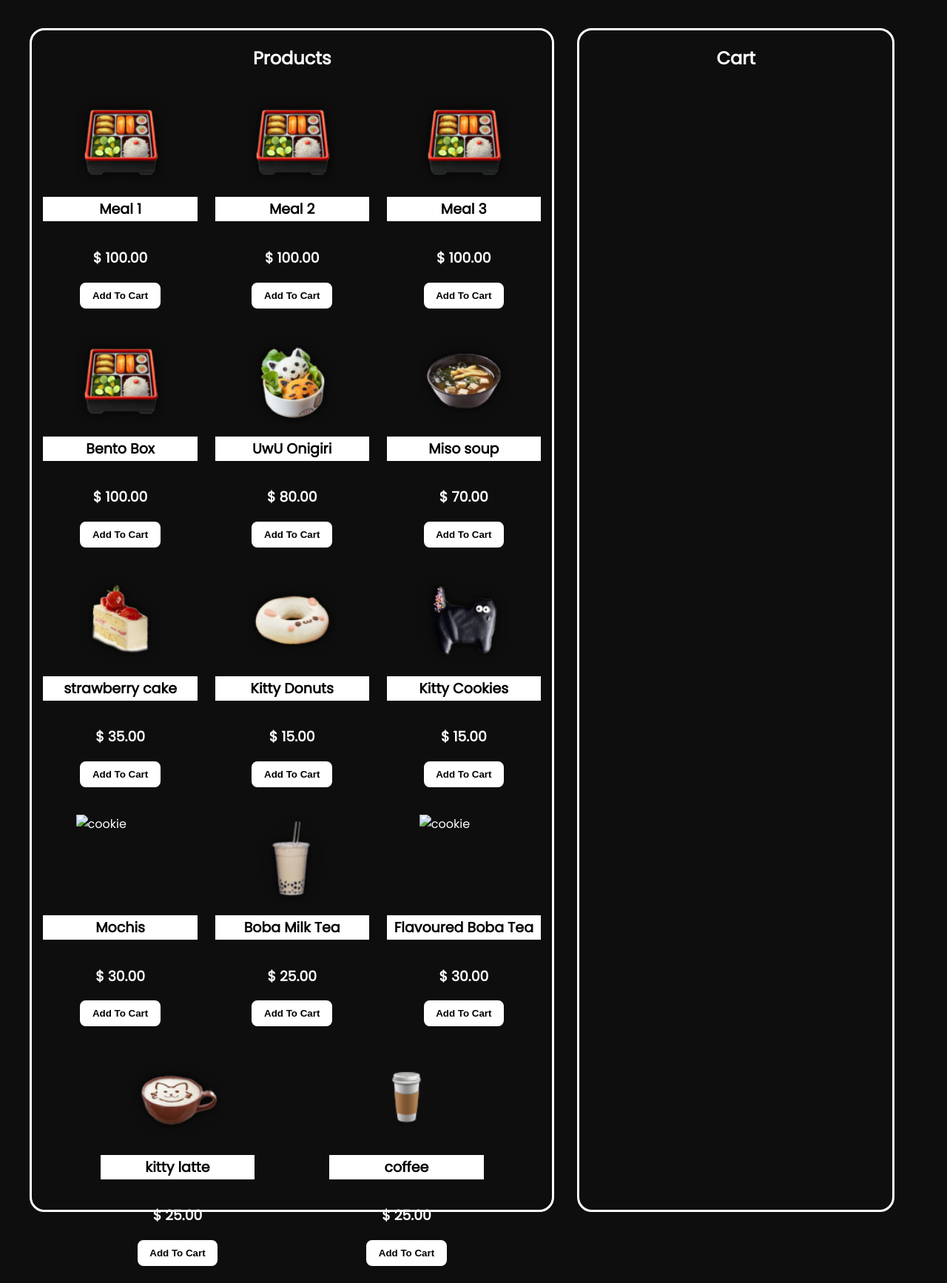
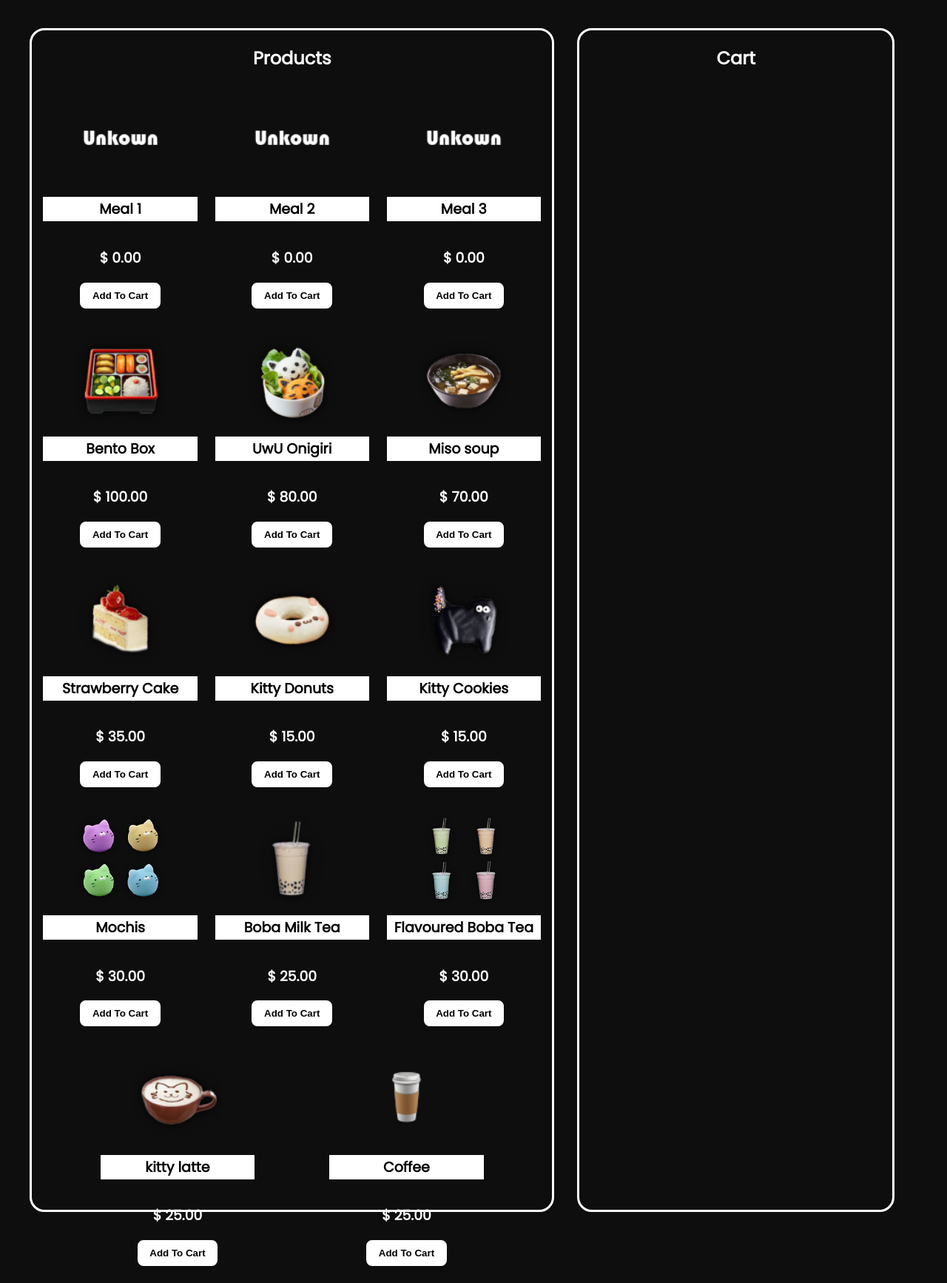
Before and after one commit to hanyalgmy/calculator, a plain HTML site: page index.html in a window 1280 px wide. Shown: the part 360-2094 px from the top of the page at 74% size. Drawn offline with Linux system fonts and the light colour scheme.

Commit message:
Update index.html

```diff
--- a/index.html
+++ b/index.html
@@ -1,10 +1,13 @@
 <!DOCTYPE html>
 <html lang="en">
+
 <head>
   <meta charset="UTF-8" />
   <meta name="viewport" content="width=device-width, initial-scale=1.0" />
   <meta http-equiv="X-UA-Compatible" content="ie=edge" />
-    <link rel="stylesheet" href="https://cdnjs.cloudflare.com/ajax/libs/font-awesome/6.1.1/css/all.min.css" integrity="sha512-KfkfwYDsLkIlwQp6LFnl8zNdLGxu9YAA1QvwINks4PhcElQSvqcyVLLD9aMhXd13uQjoXtEKNosOWaZqXgel0g==" crossorigin="anonymous" referrerpolicy="no-referrer" />
+  <link rel="stylesheet" href="https://cdnjs.cloudflare.com/ajax/libs/font-awesome/6.1.1/css/all.min.css"
+    integrity="sha512-KfkfwYDsLkIlwQp6LFnl8zNdLGxu9YAA1QvwINks4PhcElQSvqcyVLLD9aMhXd13uQjoXtEKNosOWaZqXgel0g=="
+    crossorigin="anonymous" referrerpolicy="no-referrer" />
 
   <link rel="stylesheet" href="style.css" />
   <title>UwU Café</title>
@@ -14,37 +17,38 @@
     <img src="img/white.png" alt="">
   </div>
 </head>
+
 <body>
   <main class="main-container">
     <section class="section">
       <h2 class="section-title">Products</h2>
       <div class="products">
         <div class="product">
-            <img class="product-image" src="img/bento.png" alt="bento-box" />
+          <img class="product-image" src="img/un.png" alt="Meal 1" />
           <h2 class="product-name">Meal 1</h2>
-            <h3 class="product-price">100.00</h3>
+          <h3 class="product-price">0.00</h3>
           <button class="btn btn-primary" data-action="add-to-cart">
             Add To Cart
           </button>
         </div>
         <div class="product">
-            <img class="product-image" src="img/bento.png" alt="bento-box" />
+          <img class="product-image" src="img/un.png" alt="Meal 2" />
           <h2 class="product-name">Meal 2</h2>
-            <h3 class="product-price">100.00</h3>
+          <h3 class="product-price">0.00</h3>
           <button class="btn btn-primary" data-action="add-to-cart">
             Add To Cart
           </button>
         </div>
         <div class="product">
-            <img class="product-image" src="img/bento.png" alt="bento-box" />
+          <img class="product-image" src="img/un.png" alt="Meal 3" />
           <h2 class="product-name">Meal 3</h2>
-            <h3 class="product-price">100.00</h3>
+          <h3 class="product-price">0.00</h3>
           <button class="btn btn-primary" data-action="add-to-cart">
             Add To Cart
           </button>
         </div>
         <div class="product">
-            <img class="product-image" src="img/bento.png" alt="bento-box" />
+          <img class="product-image" src="img/bento.png" alt="Bento Box" />
           <h2 class="product-name">Bento Box</h2>
           <h3 class="product-price">100.00</h3>
           <button class="btn btn-primary" data-action="add-to-cart">
@@ -52,7 +56,7 @@
           </button>
         </div>
         <div class="product">
-            <img class="product-image" src="img/onigiri.png" alt="onigiri" />
+          <img class="product-image" src="img/onigiri.png" alt="Onigiri" />
           <h2 class="product-name">UwU Onigiri</h2>
           <h3 class="product-price">80.00</h3>
           <button class="btn btn-primary" data-action="add-to-cart">
@@ -60,7 +64,7 @@
           </button>
         </div>
         <div class="product">
-            <img class="product-image" src="img/miso.png" alt="miso"/>
+          <img class="product-image" src="img/miso.png" alt="Miso Soup" />
           <h2 class="product-name">Miso soup</h2>
           <h3 class="product-price">70.00</h3>
           <button class="btn btn-primary" data-action="add-to-cart">
@@ -68,15 +72,15 @@
           </button>
         </div>
         <div class="product">
-            <img class="product-image" src="img/cake.png" alt="smoothie" />
-            <h2 class="product-name">strawberry cake</h2>
+          <img class="product-image" src="img/cake.png" alt="Cake" />
+          <h2 class="product-name">Strawberry Cake</h2>
           <h3 class="product-price">35.00</h3>
           <button class="btn btn-primary" data-action="add-to-cart">
             Add To Cart
           </button>
         </div>
         <div class="product">
-            <img class="product-image" src="img/catdonut.png" alt="water" />
+          <img class="product-image" src="img/catdonut.png" alt="Donut" />
           <h2 class="product-name">Kitty Donuts</h2>
           <h3 class="product-price">15.00</h3>
           <button class="btn btn-primary" data-action="add-to-cart">
@@ -84,7 +88,7 @@
           </button>
         </div>
         <div class="product">
-            <img class="product-image" src="img/catcookie.png" alt="cookie" />
+          <img class="product-image" src="img/catcookie.png" alt="Cookie" />
           <h2 class="product-name">Kitty Cookies</h2>
           <h3 class="product-price">15.00</h3>
           <button class="btn btn-primary" data-action="add-to-cart">
@@ -93,7 +97,7 @@
         </div>
 
         <div class="product">
-            <img class="product-image" src="img/mochiblue.png" alt="cookie" />
+          <img class="product-image" src="img/mochis.png" alt="Mochis" />
           <h2 class="product-name">Mochis</h2>
           <h3 class="product-price">30.00</h3>
           <button class="btn btn-primary" data-action="add-to-cart">
@@ -102,7 +106,7 @@
         </div>
 
         <div class="product">
-            <img class="product-image" src="img/bubbletea.png" alt="cookie" />
+          <img class="product-image" src="img/bubbletea.png" alt="Boba Tea" />
           <h2 class="product-name">Boba Milk Tea</h2>
           <h3 class="product-price">25.00</h3>
           <button class="btn btn-primary" data-action="add-to-cart">
@@ -112,7 +116,7 @@
 
 
         <div class="product">
-            <img class="product-image" src="img/bubbleteablue.png" alt="cookie" />
+          <img class="product-image" src="img/Flavourd Boba Tea.png" alt="Flavoured Boba Tea" />
           <h2 class="product-name">Flavoured Boba Tea</h2>
           <h3 class="product-price">30.00</h3>
           <button class="btn btn-primary" data-action="add-to-cart">
@@ -122,7 +126,7 @@
 
 
         <div class="product">
-            <img class="product-image" src="img/latte.png" alt="cookie" />
+          <img class="product-image" src="img/latte.png" alt="Latte" />
           <h2 class="product-name">kitty latte</h2>
           <h3 class="product-price">25.00</h3>
           <button class="btn btn-primary" data-action="add-to-cart">
@@ -131,8 +135,8 @@
         </div>
 
         <div class="product">
-            <img class="product-image" src="img/coffee.png" alt="cookie" />
-            <h2 class="product-name">coffee</h2>
+          <img class="product-image" src="img/coffee.png" alt="Coffee" />
+          <h2 class="product-name">Coffee</h2>
           <h3 class="product-price">25.00</h3>
           <button class="btn btn-primary" data-action="add-to-cart">
             Add To Cart
@@ -148,4 +152,5 @@
   </main>
 </body>
 <script src="main.js"></script>
+
 </html>
```
Lines whose indentation alone changed are shown as unchanged.
